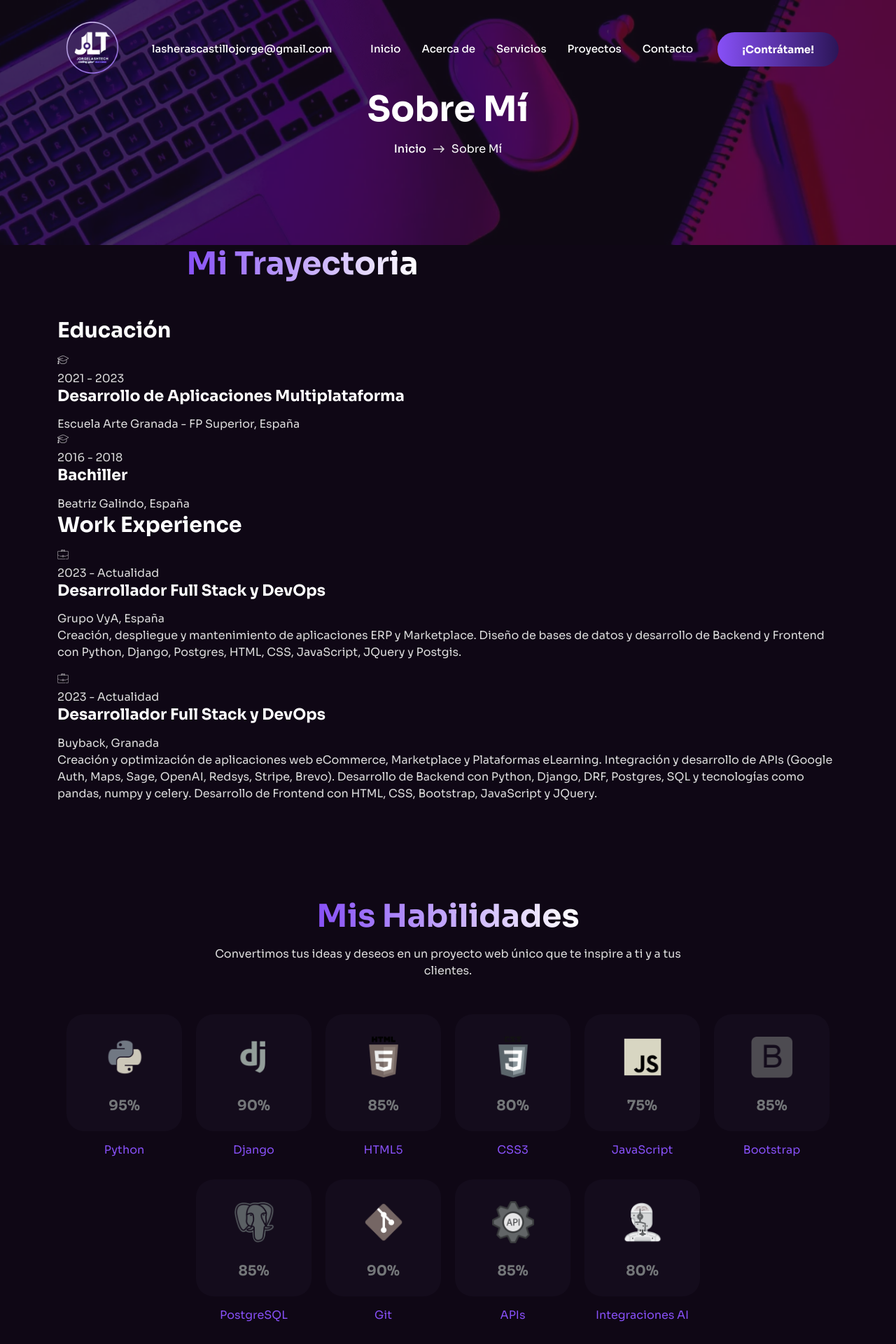
After one commit to Jorge15lc/portfolio, a Django app: template apps/main/templates/about/about.html in a window 1280 px wide. The commit adds this page. Shown: the top 1920 px of the page at 70% size. Run offline with Django 3.2, Linux system fonts and the light colour scheme; the template is opened without the code that fills it, so the values that code supplies are empty; some libraries are stand-ins or nearby versions.

Commit message:
some changes

```diff
--- a/apps/main/models/work_model.py
+++ b/apps/main/models/work_model.py
@@ -30,6 +30,7 @@ class Work(TimeStampedModel):
     )
     categories = models.ManyToManyField(
         'Category',
+        related_name='works',
         verbose_name=_("Categorías"),
         help_text=_("Las categorías del trabajo.")
     )
--- /dev/null
+++ b/apps/main/templates/about/about.html
@@ -0,0 +1,132 @@
+{% extends 'base.html' %}
+{% load static i18n %}
+
+{% block title %}{% trans "Sobre Mí" %}{% endblock %}
+
+{% block extracss %}{% endblock %}
+
+{% block content %}
+    <!-- START: Breadcrumb Area -->
+    <section class="breadcrumb_area" data-bg-image="{% static 'img/breadcrumb/breadcrumb-bg.webp' %}" data-bg-color="#140C1C">
+        <div class="container">
+        <div class="row">
+            <div class="col">
+                <div class="breadcrumb_content d-flex flex-column align-items-center">
+                    <h2 class="title wow fadeInUp" data-wow-delay=".3s">{% trans "Sobre Mí" %}</h2>
+                    <div class="breadcrumb_navigation wow fadeInUp" data-wow-delay=".5s">
+                    <span><a href="{% url 'main:home' %}">{% trans "Inicio" %}</a></span>
+                    <i class="far fa-long-arrow-right"></i>
+                    <span class="current-item">{% trans "Sobre Mí" %}</span>
+                    </div>
+                </div>
+            </div>
+        </div>
+        </div>
+    </section>
+    <!-- END: Breadcrumb Area -->
+
+    <section class="works-section style-2" id="resume-section">
+        <div class="container">
+            <div class="row">
+                <div class="col-md-12">
+                    <div class="section-header text-center">
+                        <h2 class="section-title wow fadeInUp" data-wow-delay=".3s">{% trans "Mi Trayectoria" %}</h2>
+                    </div>
+                </div>
+            </div>
+            <div class="row">
+                <div class="col-12">
+                    <div class="works-wrapper">
+                        <!-- Education Section -->
+                        <div class="works-content-item">
+                            <h3 class="title wow fadeInLeft" data-wow-delay=".3s">{% trans "Educación" %}</h3>
+                            <div class="works-inner wow fadeInUp" data-wow-delay=".4s">
+                                <div class="works-item">
+                                    <div class="works-icon">
+                                        <i class="flaticon-graduation-cap"></i>
+                                    </div>
+                                    <div class="works-content">
+                                        <span class="number">2021 - 2023</span>
+                                        <h5 class="title">Desarrollo de Aplicaciones Multiplataforma</h5>
+                                        <span class="sub-title">Escuela Arte Granada - FP Superior, España</span>
+                                    </div>
+                                </div>
+                                <div class="works-item">
+                                    <div class="works-icon">
+                                        <i class="flaticon-graduation-cap"></i>
+                                    </div>
+                                    <div class="works-content">
+                                        <span class="number">2016 - 2018</span>
+                                        <h5 class="title">Bachiller</h5>
+                                        <span class="sub-title">Beatriz Galindo, España</span>
+                                    </div>
+                                </div>
+                            </div>
+                        </div>
+                        <!-- Work Experience Section -->
+                        <div class="works-content-item">
+                            <h3 class="title wow fadeInRight" data-wow-delay=".3s">Work Experience</h3>
+                            <div class="works-inner wow fadeInUp" data-wow-delay=".4s">
+                                <div class="works-item">
+                                    <div class="works-icon">
+                                        <i class="flaticon-suitcase"></i>
+                                    </div>
+                                    <div class="works-content">
+                                        <span class="number">2023 - Actualidad</span>
+                                        <h5 class="title">Desarrollador Full Stack y DevOps</h5>
+                                        <span class="sub-title">Grupo VyA, España</span>
+                                        <p>Creación, despliegue y mantenimiento de aplicaciones ERP y Marketplace. Diseño de bases de datos y desarrollo de Backend y Frontend con Python, Django, Postgres, HTML, CSS, JavaScript, JQuery y Postgis.</p>
+                                    </div>
+                                </div>
+                                <div class="works-item">
+                                    <div class="works-icon">
+                                        <i class="flaticon-suitcase"></i>
+                                    </div>
+                                    <div class="works-content">
+                                        <span class="number">2023 - Actualidad</span>
+                                        <h5 class="title">Desarrollador Full Stack y DevOps</h5>
+                                        <span class="sub-title">Buyback, Granada</span>
+                                        <p>Creación y optimización de aplicaciones web eCommerce, Marketplace y Plataformas eLearning. Integración y desarrollo de APIs (Google Auth, Maps, Sage, OpenAI, Redsys, Stripe, Brevo). Desarrollo de Backend con Python, Django, DRF, Postgres, SQL y tecnologías como pandas, numpy y celery. Desarrollo de Frontend con HTML, CSS, Bootstrap, JavaScript y JQuery.</p>
+                                    </div>
+                                </div>
+                            </div>
+                        </div>
+                    </div>
+                </div>
+            </div>
+        </div>
+    </section>
+    {% include 'home/includes/skills_section.html' %}
+
+    <div class="funfact-area">
+        <div class="row">
+            <div class="col-6 col-lg-3">
+                <div class="funfact-item d-flex flex-column flex-sm-row flex-wrap align-items-center">
+                    <div class="number"><span class="odometer" data-count="2">0</span></div>
+                    <div class="text">{% trans "Años de" %} <br />{% trans "Experiencia" %}</div>
+                </div>
+            </div>
+            <div class="col-6 col-lg-3">
+                <div class="funfact-item d-flex flex-column flex-sm-row flex-wrap align-items-center">
+                    <div class="number">+<span class="odometer" data-count="10">0</span></div>
+                    <div class="text">{% trans "Proyectos" %} <br />{% trans "Completados" %}</div>
+                </div>
+            </div>
+            <div class="col-6 col-lg-3">
+                <div class="funfact-item d-flex flex-column flex-sm-row flex-wrap align-items-center">
+                    <div class="number"><span class="odometer" data-count="5">0</span></div>
+                    <div class="text">{% trans "Clientes" %} <br />{% trans "Satisfechos" %}</div>
+                </div>
+            </div>
+            <div class="col-6 col-lg-3">
+                <div class="funfact-item d-flex flex-column flex-sm-row flex-wrap align-items-center">
+                    <div class="number"><span class="odometer" data-count="100">0</span>%</div>
+                    <div class="text">{% trans "Tasa de" %} <br />{% trans "Satisfacción" %}</div>
+                </div>
+            </div>
+        </div>
+    </div>
+
+{% endblock %}
+
+{% block extrajs %}{% endblock %}
--- a/apps/main/views/about_view.py
+++ b/apps/main/views/about_view.py
@@ -2,7 +2,7 @@ from django.views.generic import TemplateView
 
 
 class AboutView(TemplateView):
-    template_name = 'main/about.html'
+    template_name = 'about/about.html'
 
     def get_context_data(self, **kwargs):
         context = super().get_context_data(**kwargs)
```
Also changed, not shown: apps/main/templates/home/includes/my_works_section.html (+8 -2 lines), static/img/breadcrumb/breadcrumb-bg.webp (added).
